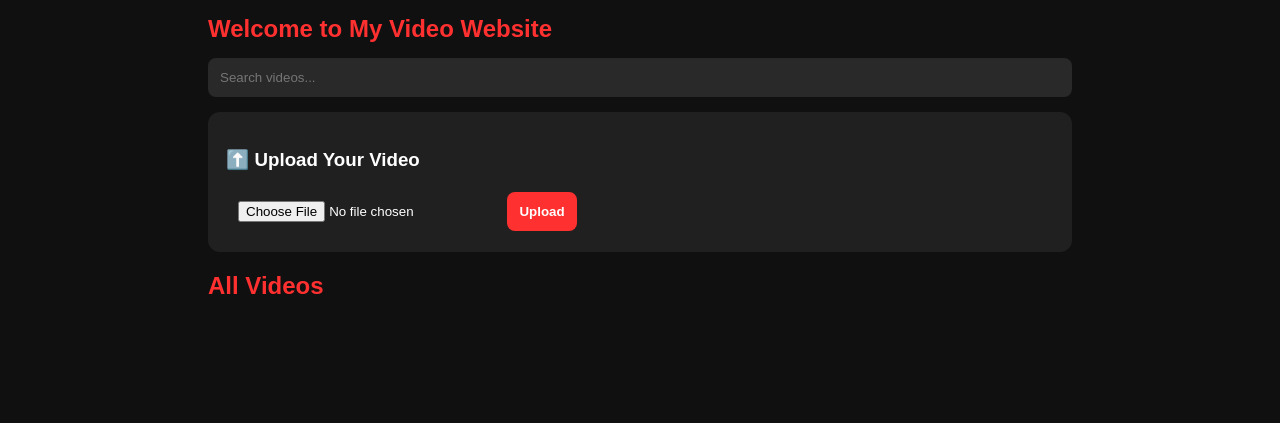
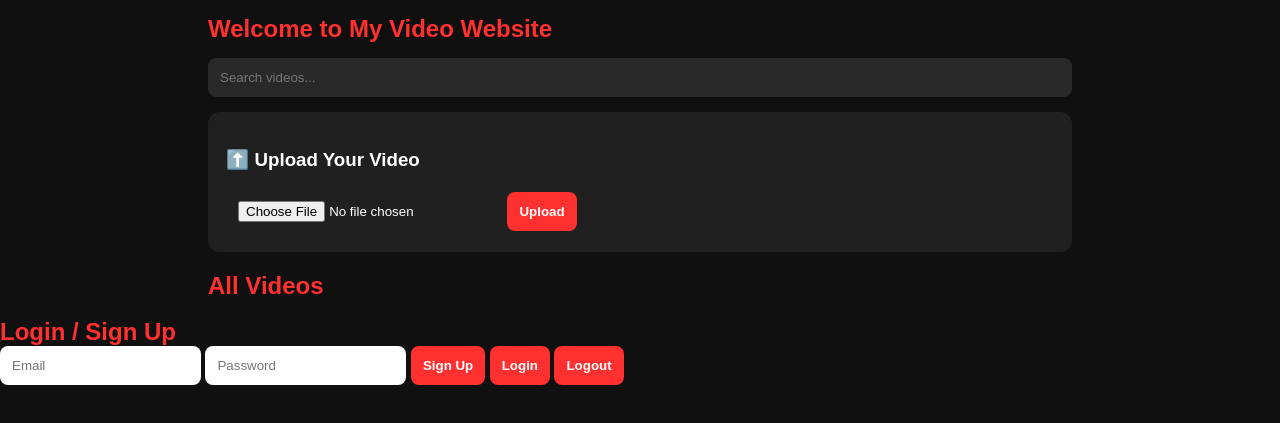
Before and after one commit to navinthakor0909-beep/my-video-website, a plain HTML site: page index.html in a window 1280 px wide. Shown: the part 67-490 px from the top of the page. Drawn offline with nearby package versions, Linux system fonts and the light colour scheme.

Commit message:
Update index.html

```diff
--- a/index.html
+++ b/index.html
@@ -100,4 +100,31 @@ const supabaseClient = supabase.createClient(
 );
 </script>
 </body>
+ <div id="auth">
+  <h2>Login / Sign Up</h2>
+  <input id="email" type="email" placeholder="Email">
+  <input id="password" type="password" placeholder="Password">
+  <button onclick="signUp()">Sign Up</button>
+  <button onclick="login()">Login</button>
+  <button onclick="logout()">Logout</button>
+</div>
+
+<script>
+async function signUp() {
+  const email = document.getElementById('email').value;
+  const password = document.getElementById('password').value;
+  const {error} = await supabaseClient.auth.signUp({email, password});
+  alert(error ? error.message : 'Account created! Email check karo.');
+}
+async function login() {
+  const email = document.getElementById('email').value;
+  const password = document.getElementById('password').value;
+  const {error} = await supabaseClient.auth.signInWithPassword({email, password});
+  alert(error ? error.message : 'Login successful!');
+}
+async function logout() {
+  const {error} = await supabaseClient.auth.signOut();
+  alert(error ? error.message : 'Logout successful!');
+}
+ </script>
 </html>
```
